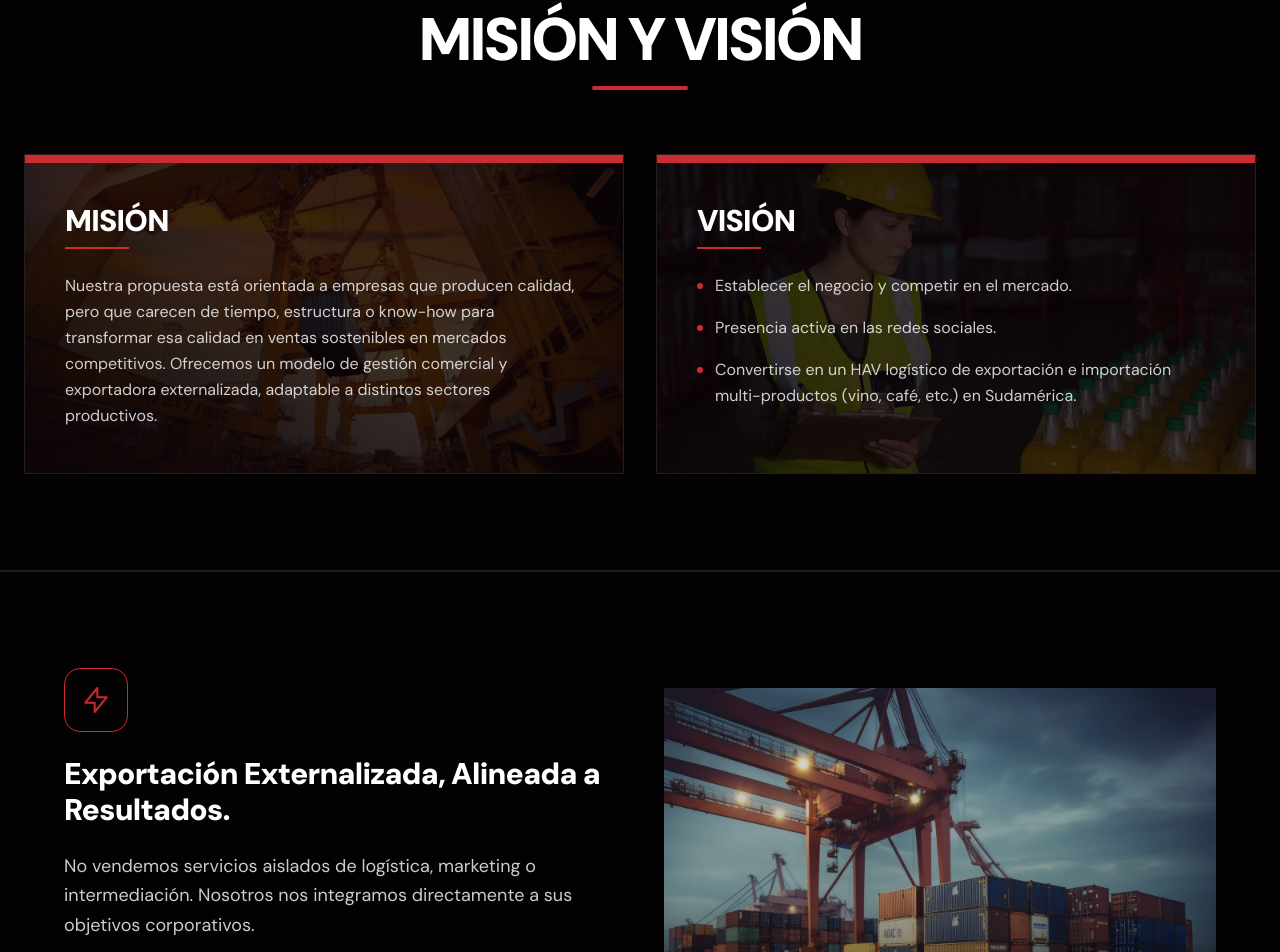
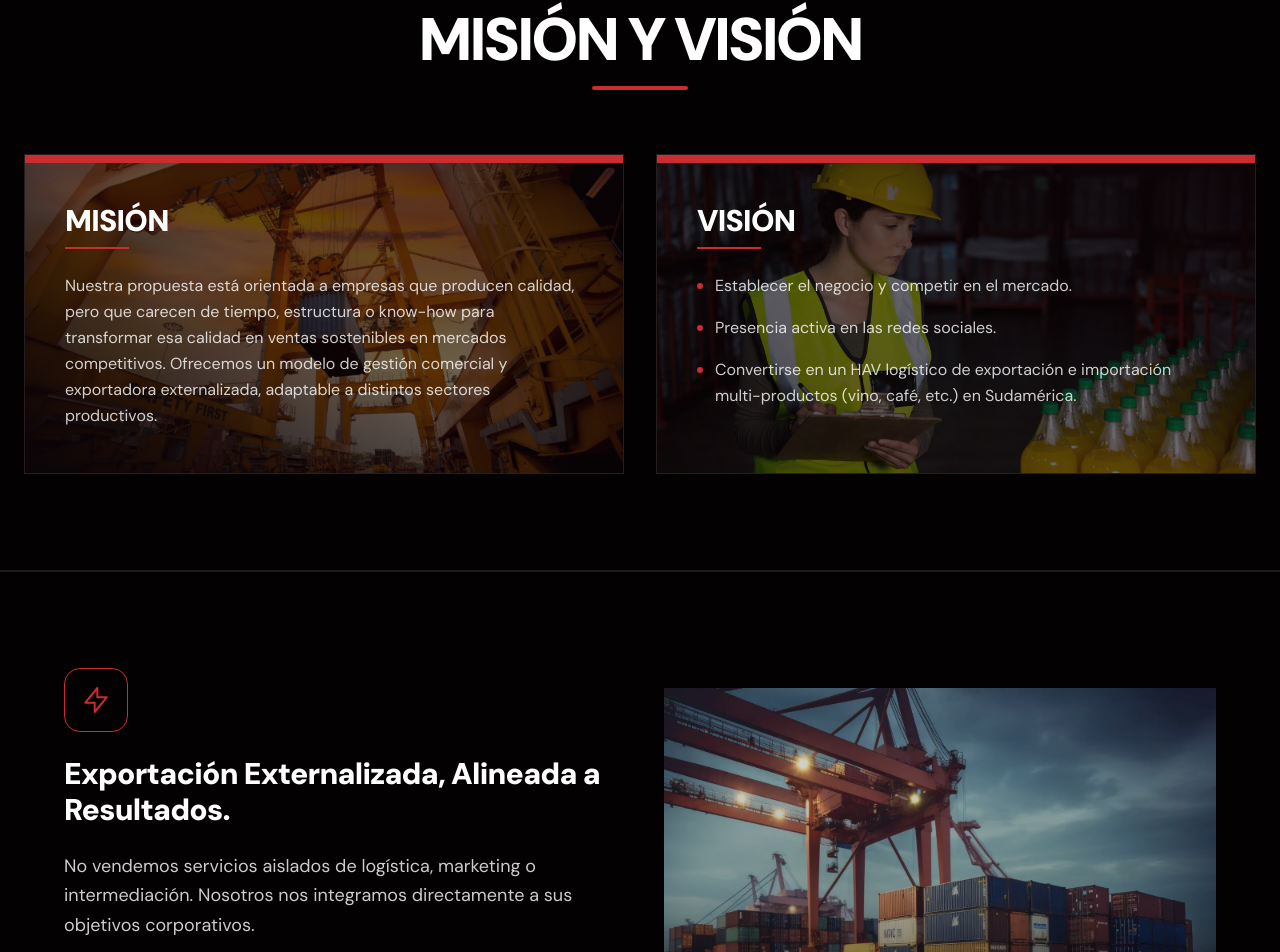
Before and after one commit to PenoffPablo/G4-COMPANY-SA, a Next.js app: page / in a window 1280 px wide. Shown: the part 1540-2492 px from the top of the page. Built offline with nearby package versions, Linux system fonts and the light colour scheme.

Commit message:
fix img mision and vision

```diff
--- a/src/app/page.tsx
+++ b/src/app/page.tsx
@@ -107,7 +107,7 @@ export default function HomePage() {
                     src="/8369.webp"
                     alt="Misión"
                     fill
-                    className="object-cover opacity-20 group-hover:opacity-30 transition-opacity duration-500"
+                    className="object-cover opacity-40 group-hover:opacity-50 transition-opacity duration-500"
                     sizes="(max-width: 768px) 100vw, 50vw"
                   />
                   <div className="absolute inset-0 bg-gradient-to-tr from-surface-card via-transparent to-surface-card/20" />
@@ -131,7 +131,7 @@ export default function HomePage() {
                     src="/96544.webp"
                     alt="Visión"
                     fill
-                    className="object-cover opacity-20 group-hover:opacity-30 transition-opacity duration-500"
+                    className="object-cover opacity-40 group-hover:opacity-50 transition-opacity duration-500"
                     sizes="(max-width: 768px) 100vw, 50vw"
                   />
                   <div className="absolute inset-0 bg-gradient-to-bl from-surface-card via-transparent to-surface-card/20" />
```
